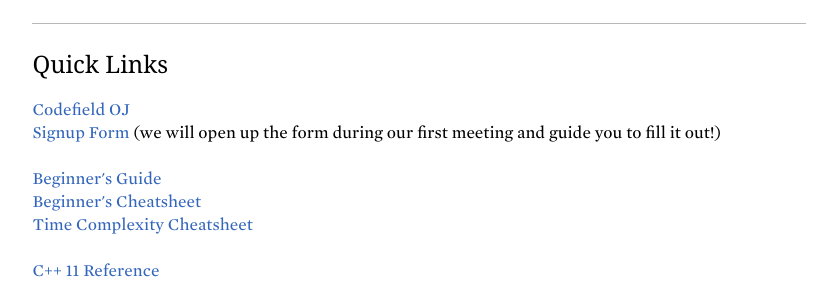
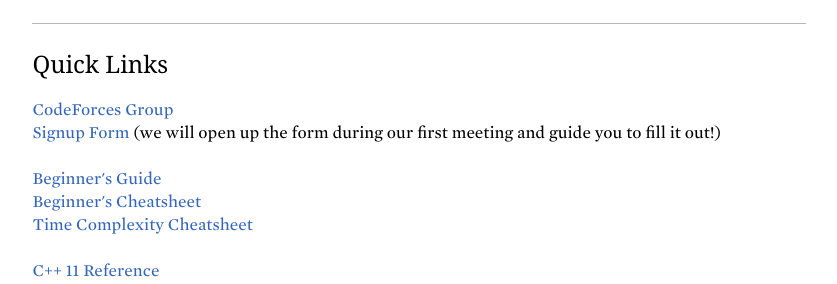
Before and after one commit to acm-uiuc/icpc-website, a Jekyll site: the page built from ipl.html, in a window 1280 px wide and 900 px high, scrolled down 606 px. Shown: the part 160-444 px from the top of the window, without its empty margins (221-1058 px from the left). Built offline with Jekyll 4.4.1, drawn with Linux system fonts in a browser that asks for light colours; nearby versions of some CDN libraries; some web fonts are replaced.

Commit message:
Update CodeField OJ to CodeForces Group

```diff
--- a/ipl.html
+++ b/ipl.html
@@ -26,7 +26,7 @@
 
 <div class="item">
     <h2 class="title">Quick Links</h2>
-    <a href="http://cs-sig-icpc-01.cs.illinois.edu" target="_blank">Codefield OJ</a><br>
+    <a href="https://codeforces.com/group/tKC7z9Nm0A" target="_blank">CodeForces Group</a><br>
     <a href="https://docs.google.com/forms/d/e/1FAIpQLSdTZ0GHxNkGNz0wOT8qDBkeK__gH7eBqiSP7zgnL7Vrc6HkeA/viewform?usp=sf_link" target="_blank">Signup Form</a> (we will open up the form during our first meeting and guide you to fill it out!)<br>
     <br>
     <a href="/assets/ipl/guide.pdf" target="_blank">Beginner's Guide</a><br>
```
